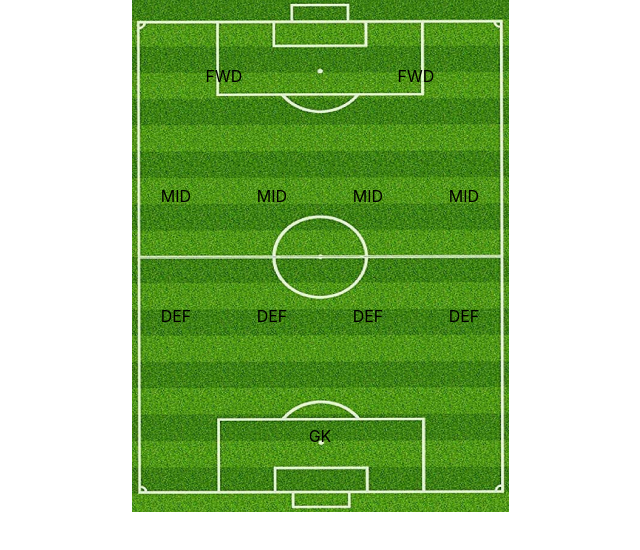
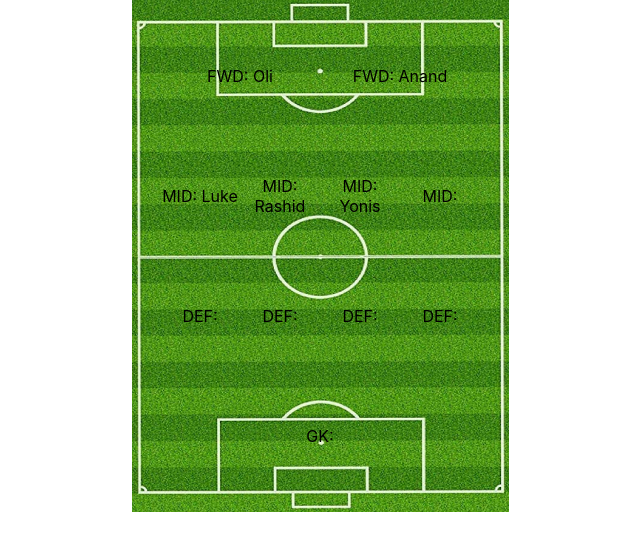
Before and after one commit to olivrrrrr/bnta-capstone-project, a React (Create React App) app in the folder client-side/: page /adminpage in a window 1280 px wide. Shown: the top 550 px of the page, without its empty margins (320-960 px from the left). Built offline with nearby package versions, Linux system fonts and the light colour scheme.

Commit message:
player position and player name displayed on field using object

```diff
--- a/client-side/src/components/Field.js
+++ b/client-side/src/components/Field.js
@@ -3,19 +3,23 @@ import pitch from '../assets/pitch.png'
 
 function Field() {
 
+
+    // useEffect(()=>{
+
+    // },[])
+
     const players = {
-        FWD: [null,null],
-        MID: [null,null,null, null],
+        FWD: ["Oli","Anand"],
+        MID: ["Luke","Rashid","Yonis", null],
         DEF: [null,null,null, null],
-        GK: [null]
+        GK:  [null]
     }
 
     return (
         <div>
             <img src={pitch} sytle={{}}/>
-            {/* {Object.keys(players).map(position=> <p>{players[position].map(player=>{<p>hi</p>})}</p>)} */}
-            {Object.entries(players).map(([k,v])=><p style={{display: "flex", justifyContent:"space-between", height: "120px" , marginTop:"7em",width: "30%", position:"relative", top: 0, alignItems:"center",margin: "0 auto"}}>{
-                players[k].map(n => <p style={{width: "100%", textAlign:"center", position: "relative", bottom:"500px"}}>{k}</p>)
+            {Object.entries(players).map(([key,val])=><p style={{display: "flex", justifyContent:"space-between", height: "120px" , marginTop:"7em",width: "25%", position:"relative", top: 0, alignItems:"center",margin: "0 auto"}}>{
+                players[key].map(n => <p style={{width: "100%", textAlign:"center", position: "relative", bottom:"500px"}}>{key}: {n}</p>)
             }</p>)}
         </div>
     )
```
